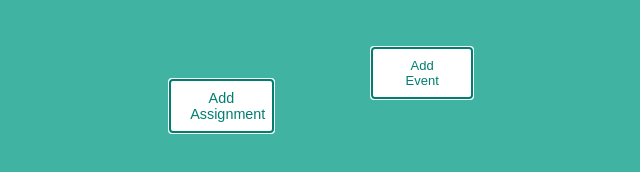
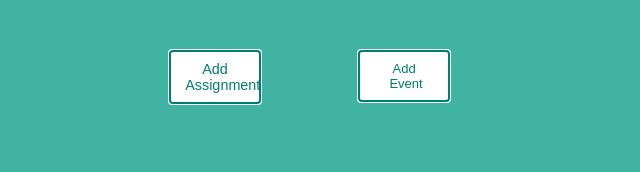
Before and after one commit to mattzou1/Digital-Planner, a website with bundled scripts: page views/MOCKhomepage.html in a window 1280 px wide. Shown: the whole page, without its empty margins (137-777 px from the left). Built offline with nearby package versions, Linux system fonts and the light colour scheme.

Commit message:
edit button

```diff
--- a/public/css/AddAssignmentPopup.css
+++ b/public/css/AddAssignmentPopup.css
@@ -6,7 +6,7 @@ body{
  * Styling for the Add Assignment button
  */
 .btn {
-	padding: 10px 20px;
+	padding: 10px 15px;
 	background: white;
   color: #007E6F;
   border-width: 0px;
@@ -14,7 +14,7 @@ body{
 	border: 1;
 	outline: auto;
 	cursor: pointer;
-  width: 8%;
+  width: 7%;
 	font-size: 90%;
 	font-weight: 5000;
   text-align: center;
@@ -23,8 +23,8 @@ body{
     box-shadow 0.1s;
 
   position: absolute;
-  top: 10%;
-  left: 24%;
+  top: 4vw;
+  left: 24vw;
 }
 
 .btn:hover {
--- a/public/css/AddEventPopup.css
+++ b/public/css/AddEventPopup.css
@@ -13,14 +13,14 @@
 	font-size: 13px;
 	font-weight: 500;
   margin-left: 10px;
-	width: 100px;
+	width: 7%;
 	transition: background-color 0.1s,
 		color 0.1s,
 		box-shadow 0.1s;
 
 	position: absolute;
-	top: 6%;
-	left: 39%;
+	top: 4vw;
+	left: 38vw;
 }
 
 .btn2:hover {
```
Also changed, not shown: public/css/copyToDo.css (+6 -5 lines), public/js/removeAssignments.js (+6 -4 lines).
